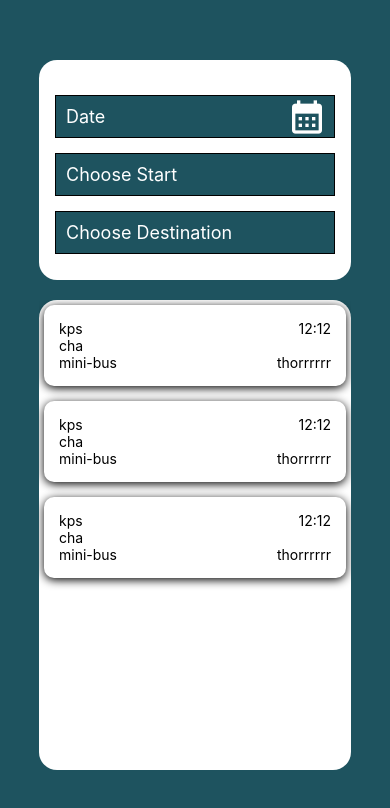
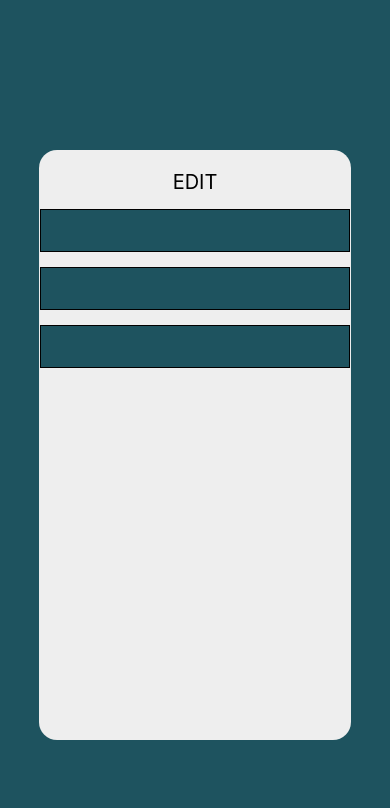
Before and after one commit to auhmaugmaufm/mobile-project, a React Native app: screen /Edit in a window 390 px wide. Shown: the top 808 px of the page. Built offline with nearby package versions, Linux system fonts and the light colour scheme.

Commit message:
Editv0.01
not finished

```diff
--- a/App.js
+++ b/App.js
@@ -7,13 +7,14 @@ import SignUp from "./src/screens/SignUp";
 import Login from "./src/screens/Login";
 import BookingHistoryScreen from "./src/screens/BookingHistoryScreen";
 import BookingScreen from "./src/screens/BookingScreen";
+import EditScreen from "./src/screens/EditScreen";
 
 const Stack = createStackNavigator()
 
 const App = () => {
     return (
         <NavigationContainer>
-            <Stack.Navigator initialRouteName="Booking">
+            <Stack.Navigator initialRouteName="Edit">
                 <Stack.Screen
                     name="Home"
                     component={HomeScreen}
@@ -39,7 +40,11 @@ const App = () => {
                     component={BookingHistoryScreen}
                     options={{ headerMode: 'none' }}
                 />
-
+                <Stack.Screen
+                    name="Edit"
+                    component={EditScreen}
+                    options={{ headerMode: 'none' }}
+                />
             </Stack.Navigator>
         </NavigationContainer>
     )
--- /dev/null
+++ b/src/screens/EditScreen.js
@@ -0,0 +1,41 @@
+import React from "react";
+import { View, Text, StyleSheet } from 'react-native';
+import CustomInput from '../components/CustomInput'
+import CustomCard from '../components/CustomCard';
+
+const EditScreen = () => {
+    return (
+        <View style ={styles.ViewStyle}>
+            <View style={styles.container}>
+                <Text style = {styles.TextStyle}>EDIT</Text>
+                <CustomInput/>
+                <CustomInput/>
+                <CustomInput/>
+            </View>
+        </View>
+    )
+}
+
+const styles = StyleSheet.create({
+    ViewStyle: {
+        paddingTop: 150,
+        flex: 1,
+        backgroundColor: "#1E535F",
+        // alignItems: 'center'
+    },
+    container: {
+        alignItems: "center",
+        width: "80%",
+        height: "85%",
+        backgroundColor: "#EEEEEE",
+        marginLeft: "10%",
+        borderRadius: 18,
+        padding: 20,
+        // marginTop: 5,
+    },
+    TextStyle:{
+        fontSize:20,
+    }
+})
+
+export default EditScreen;
```
